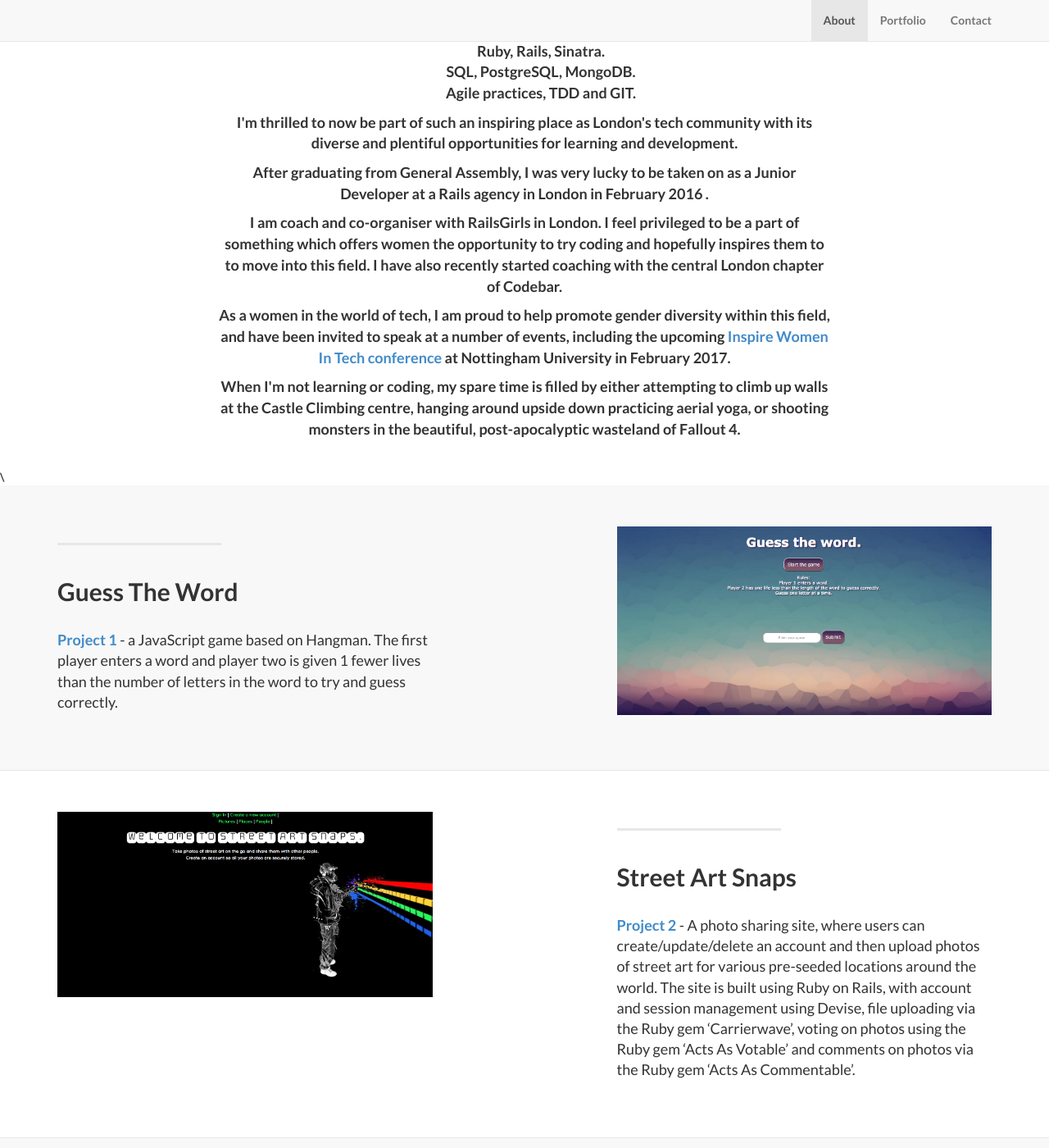
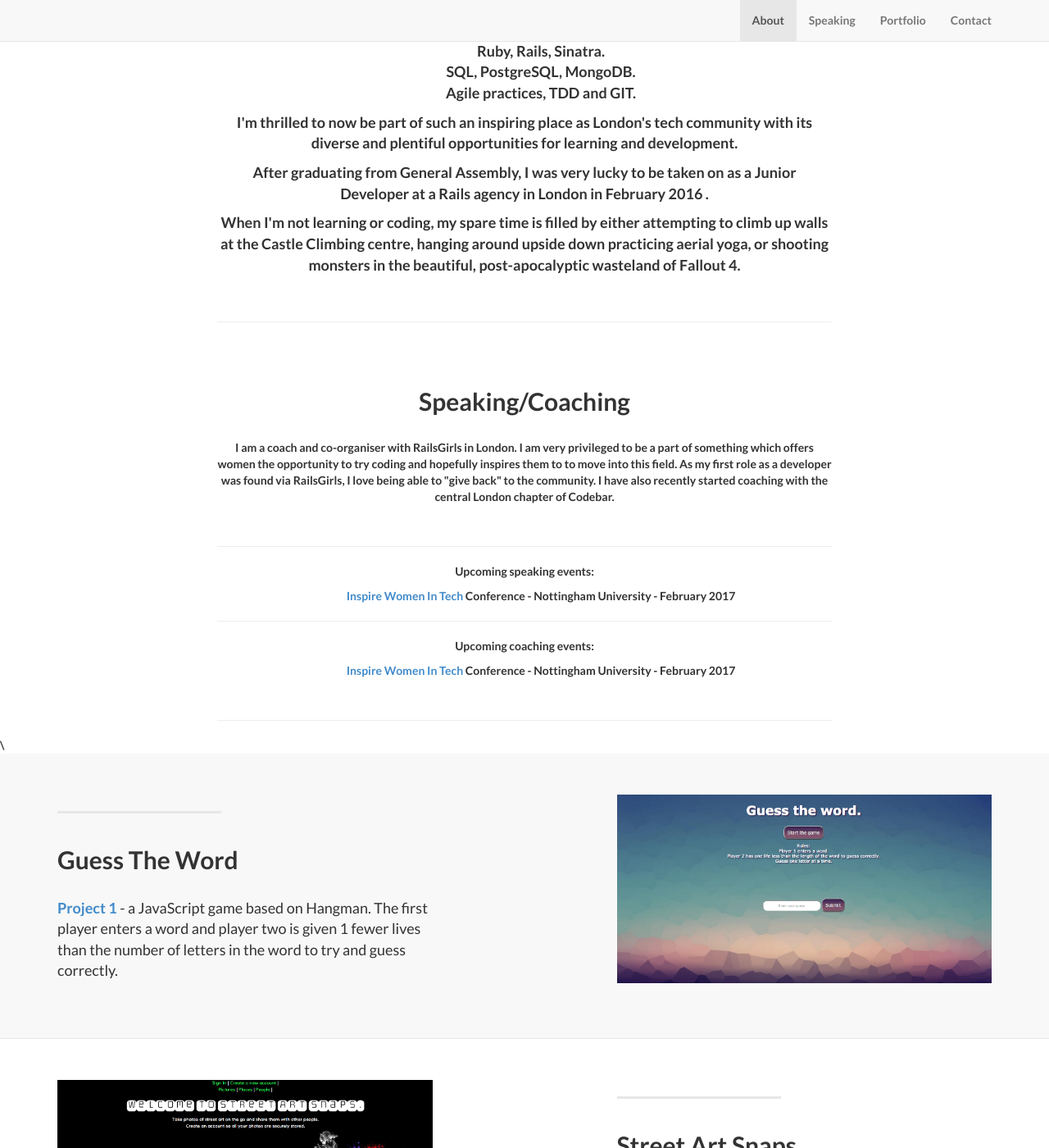
Before and after one commit to CharlieAllen/CharlieAllen.github.io, a Jekyll site: the page built from index.html, in a window 1280 px wide and 1400 px high, scrolled down 1025 px. Shown: the whole window at 82% size. Built offline with Jekyll 4.4.1, drawn with Linux system fonts in a browser that asks for light colours.

Commit message:
speaking/coaching section added

```diff
--- a/_includes/about.html
+++ b/_includes/about.html
@@ -19,12 +19,8 @@
 
                   <p>After graduating from General Assembly, I was very lucky to be taken on as a Junior Developer at a Rails agency in London in February 2016 .</p>
 
-                  <p>I am coach and co-organiser with RailsGirls in London. I feel privileged to be a part of something which offers women the opportunity to try coding and hopefully inspires them to to move into this field. I have also recently started coaching with the central London chapter of Codebar. </p>
-
-                  <p>As a women in the world of tech, I am proud to help promote gender diversity within this field, and have been invited to speak at a number of events, including the upcoming <a href="http://2017.inspirewit.com/">Inspire Women In Tech conference</a> at Nottingham University in February 2017.</p>
-
                   <p>When I'm not learning or coding, my spare time is filled by either attempting to climb up walls at the Castle Climbing centre, hanging around upside down practicing aerial yoga, or shooting monsters in the beautiful, post-apocalyptic wasteland of Fallout 4.</p>
-                  <br>
+                  <br><hr>
                 </div>
             </div>
         </div>
--- a/_includes/header.html
+++ b/_includes/header.html
@@ -16,6 +16,9 @@
             <ul class="nav navbar-nav navbar-right">
             	<li>
                     <a class="page-scroll" href="#about">About</a>
+                </li>
+                <li>
+                    <a class="page-scroll" href="#speaking">Speaking</a>
                 </li>
                 <li>
                     <a class="page-scroll" href="#services">Portfolio</a>
--- /dev/null
+++ b/_includes/speaking.html
@@ -0,0 +1,24 @@
+<!-- Speaking section -->
+<section id="speaking" class="container content-section text-center">
+    <div class="row">
+        <div class="col-lg-8 col-lg-offset-2">
+          <br><br>
+          <h2>Speaking/Coaching</h2>
+          <br>
+            <div class="speaking_section">
+              <p>I am a coach and co-organiser with RailsGirls in London. I am very privileged to be a part of something which offers women the opportunity to try coding and hopefully inspires them to to move into this field. As my first role as a developer was found via RailsGirls, I love being able to "give back" to the community. I have also recently started coaching with the central London chapter of Codebar. </p> <br><hr>
+
+              <p>Upcoming speaking events:</p>
+              <ul>
+                <li><a href="http://2017.inspirewit.com/">Inspire Women In Tech</a> Conference - Nottingham University - February 2017</li>
+              </ul>  <hr>
+
+              <p>Upcoming coaching events:</p>
+              <ul>
+                <li><a href="http://2017.inspirewit.com/">Inspire Women In Tech</a> Conference - Nottingham University - February 2017</li>
+              </ul>
+              <br><hr>
+            </div>
+        </div>
+    </div>
+</section>
--- a/_layouts/default.html
+++ b/_layouts/default.html
@@ -4,7 +4,8 @@
 
 	<body>
 		{% include header.html %}
-		{% include about.html %}
+    {% include about.html %}
+		{% include speaking.html %}
 		{% include page_content.html %}
 		{% include contact.html %}
 		{% include footer.html %}
```
